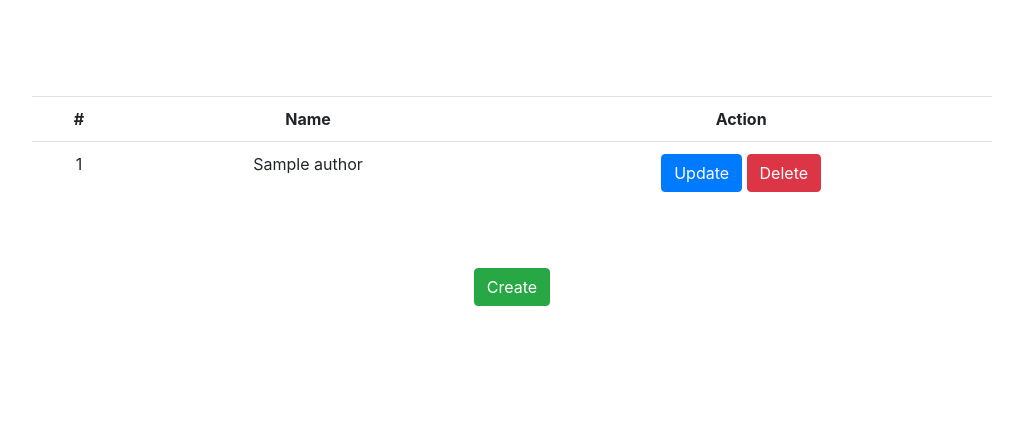
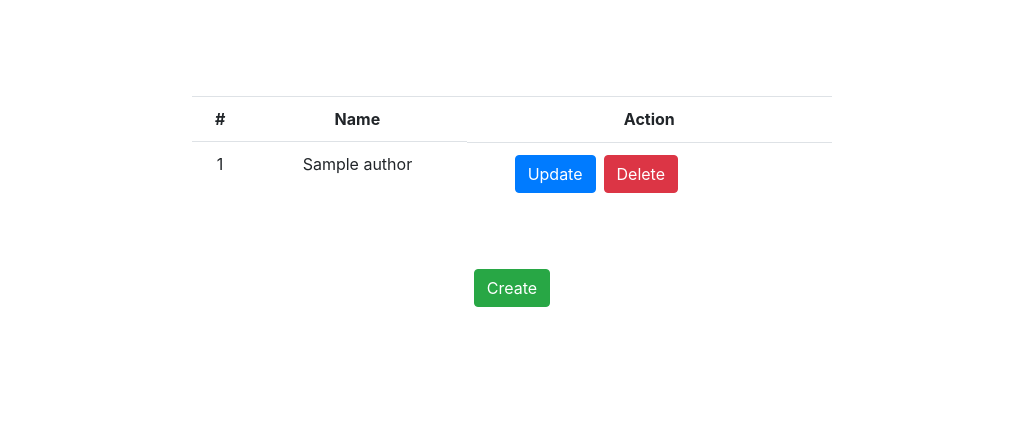
Before and after one commit to Bisma-Baloch/bookstore-laravel, a Laravel app: page /authors in a window 1280 px wide. Shown: the part 56-501 px from the top of the page, without its empty margins (128-1151 px from the left). Run offline with Laravel 8, Linux system fonts and the light colour scheme; tables that the repository leaves empty hold one stand-in row (Sample ...); some libraries are stand-ins or nearby versions.

Commit message:
Highlighted Issues

```diff
--- a/bookstore/resources/views/admin/author/authors.blade.php
+++ b/bookstore/resources/views/admin/author/authors.blade.php
@@ -4,7 +4,7 @@
 
     <br><br>
 
-    <table class="table mx-auto mt-5 text-center w-75">
+    <table class="table mx-auto mt-5 text-center w-50">
         <tr>
             <th>#</th>
             <th>Name</th>
@@ -15,13 +15,13 @@
             <tr>
                 <td>{{ $author->id }}</td>
                 <td>{{ $author->name }}</td>
-                <td>
-                    <form action="{{ route('authors.destroy', $author->id) }}" method="POST">
+                <td class="d-flex pl-5">
                         <a href="{{ route('authors.edit', $author->id) }}" class="btn btn-primary">Update</a>
+                        <form action="{{ route('authors.destroy', $author->id) }}" method="POST">
                         @csrf
                         @method('DELETE')
 
-                        <button type="submit" class="btn btn-danger">Delete</button>
+                        <button type="submit" class="btn btn-danger ml-2">Delete</button>
                     </form>
                 </td>
             </tr>
--- a/bookstore/routes/web.php
+++ b/bookstore/routes/web.php
@@ -60,3 +60,5 @@ Route::resource('authors', AuthorController::class);
 Route::resource('categories', CategoryController::class);
 Route::get('admin/orders',[orderController::class, 'adminOrder'])->name('orders');
 Route::get('admin/allorders',[orderController::class, 'allOrder'])->name('order');
+// Route::get('admin/allorders',[orderController::class, 'allOrder'])->name('order');
+Route::get('admin/order/{id}',[orderController::class, 'adminOrderView'])->name('order');
```
Also changed, not shown: bookstore/app/Http/Controllers/orderController.php (+11 -9 lines), bookstore/resources/views/admin/books/index.blade.php (+4 -3 lines), bookstore/resources/views/admin/category/categories.blade.php (+5 -4 lines), bookstore/resources/views/admin/order/view.blade.php (renamed from bookstore/resources/views/admin/order/allorders.blade.php).
